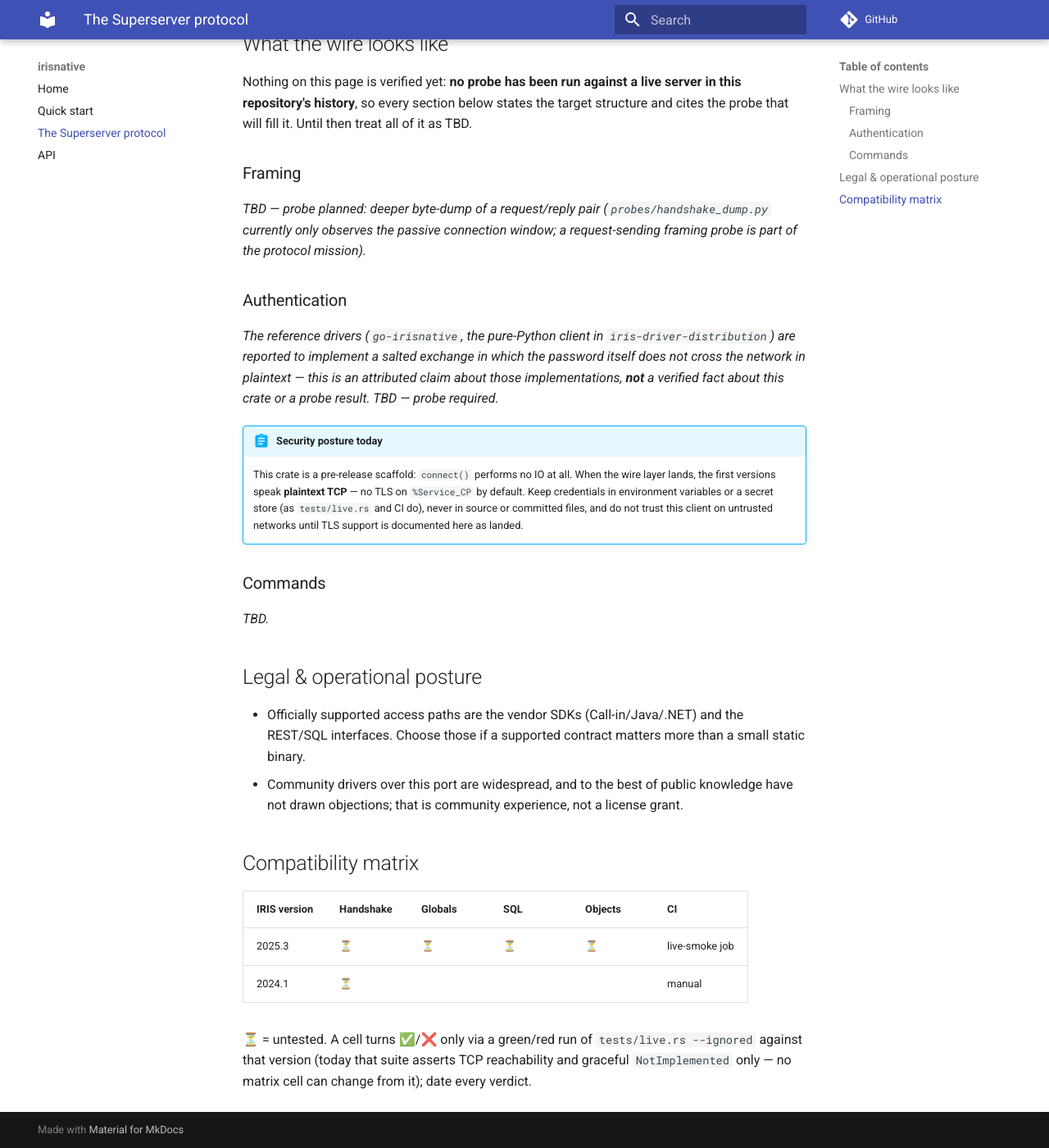
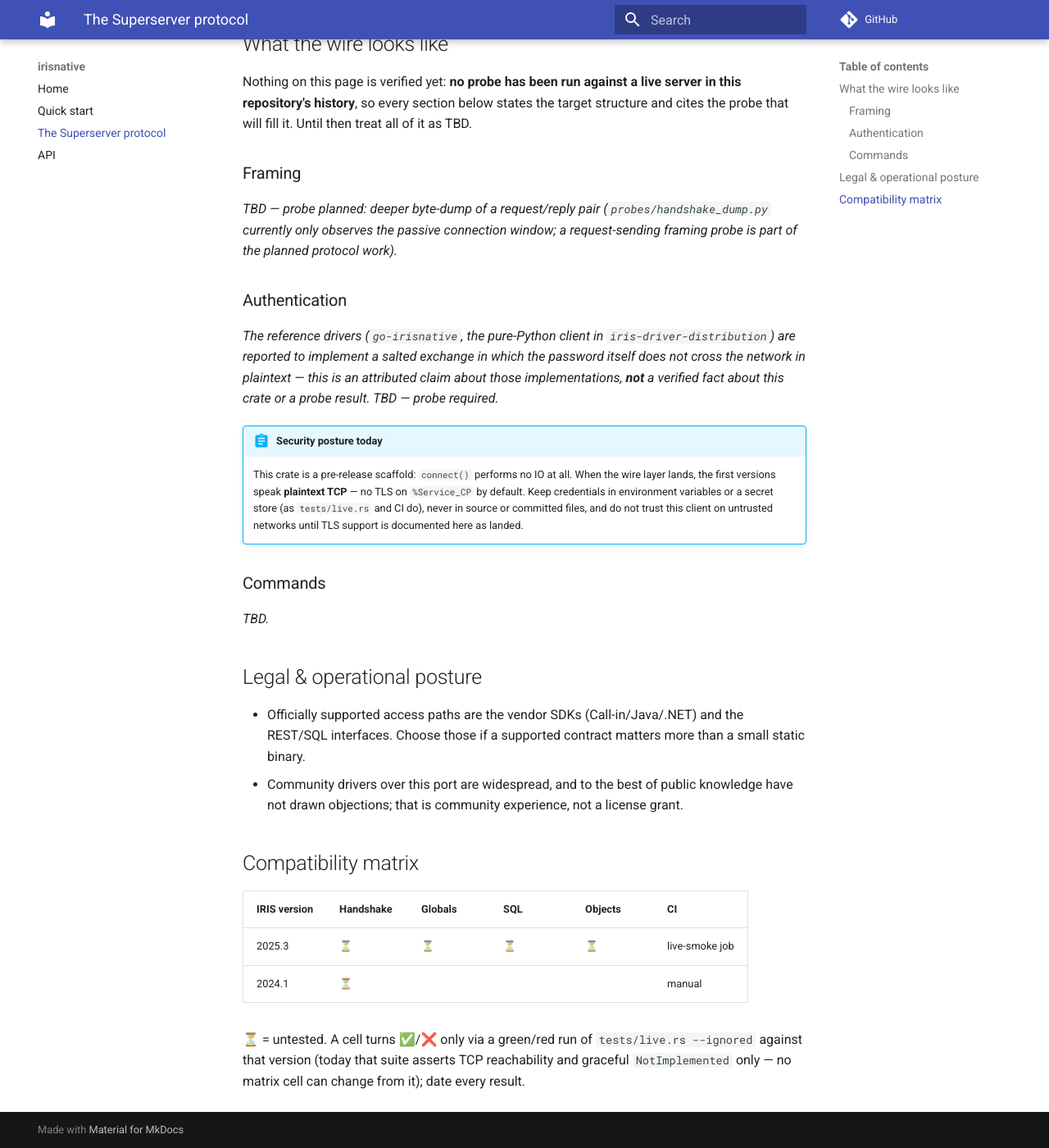
Before and after one commit to AdriaERNI/rust-irisnative, an MkDocs documentation site: the page built from docs/protocol.md, in a window 1280 px wide and 1400 px high, scrolled down 422 px. Shown: the whole window at 82% size. Built offline with MkDocs 1.6.1 and Material for MkDocs 9.7.7, drawn with Linux system fonts in a browser that asks for light colours; comment, search, counter and statistics services are not loaded.

Commit message:
docs: present the scaffold as a public roadmap

```diff
--- a/docs/protocol.md
+++ b/docs/protocol.md
@@ -24,7 +24,8 @@
 
 _TBD — probe planned: deeper byte-dump of a request/reply pair
 (`probes/handshake_dump.py` currently only observes the passive connection
-window; a request-sending framing probe is part of the protocol mission)._
+window; a request-sending framing probe is part of the planned protocol
+work)._
 
 ### Authentication
 
@@ -65,4 +66,4 @@
 ⏳ = untested. A cell turns ✅/❌ only via a green/red run of
 `tests/live.rs --ignored` against that version (today that suite asserts
 TCP reachability and graceful `NotImplemented` only — no matrix cell can
-change from it); date every verdict.
+change from it); date every result.
```
Also changed, not shown: AGENTS.md (+2 -2 lines), README.md (+1 -1 lines), 1 other file.
